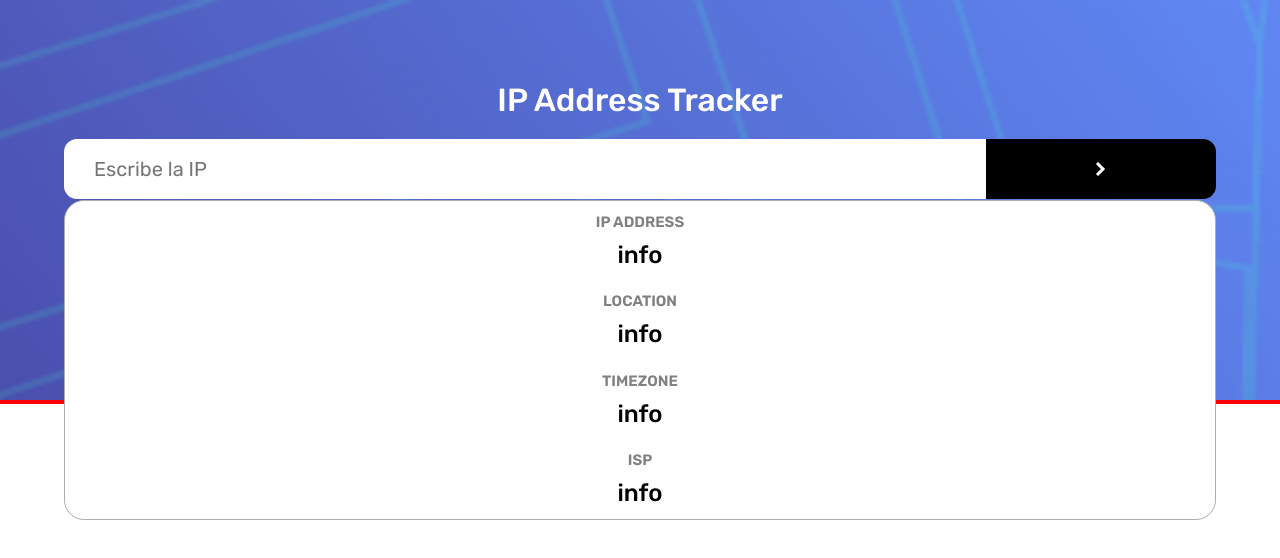
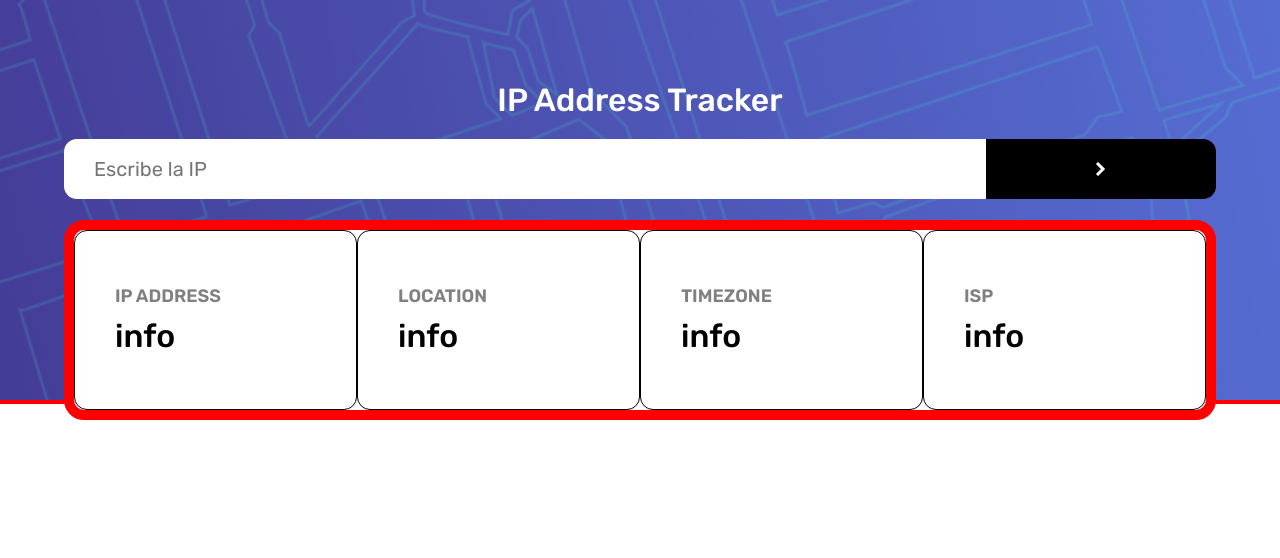
Before and after one commit to Cuandoyolabi/ip-address, a website: page index.html in a window 1280 px wide. Drawn offline with Linux system fonts and the light colour scheme.

Commit message:
Se sigue avanzando con el proyecto, se va mejorando la interfaz y el responsive

```diff
--- a/styles/styles.css
+++ b/styles/styles.css
@@ -131,3 +131,42 @@
 .map-container{
     border: 2px solid red;
 }
+
+
+
+/*--------------------Media queries----------------------*/
+@media (min-width: 900px){
+
+    .header-container-img{
+        background-image: url(/images/pattern-bg-desktop.png);
+    }
+
+
+    /*-- information container --*/
+    .information-set{
+        height: 25%;
+        top: 40%;
+        border: 10px solid red;
+        display: flex;
+        flex-direction: row;
+        justify-content: center;
+
+    }
+
+    .information-container{
+        border: 1px solid black;
+        height: 100%;
+        align-items: flex-start;
+        padding-left: 40px;
+    }
+
+    .information-title{
+        font-size: 18px;
+    }
+
+    .information-api{
+        font-size: 32px;
+    }
+
+
+}
```
